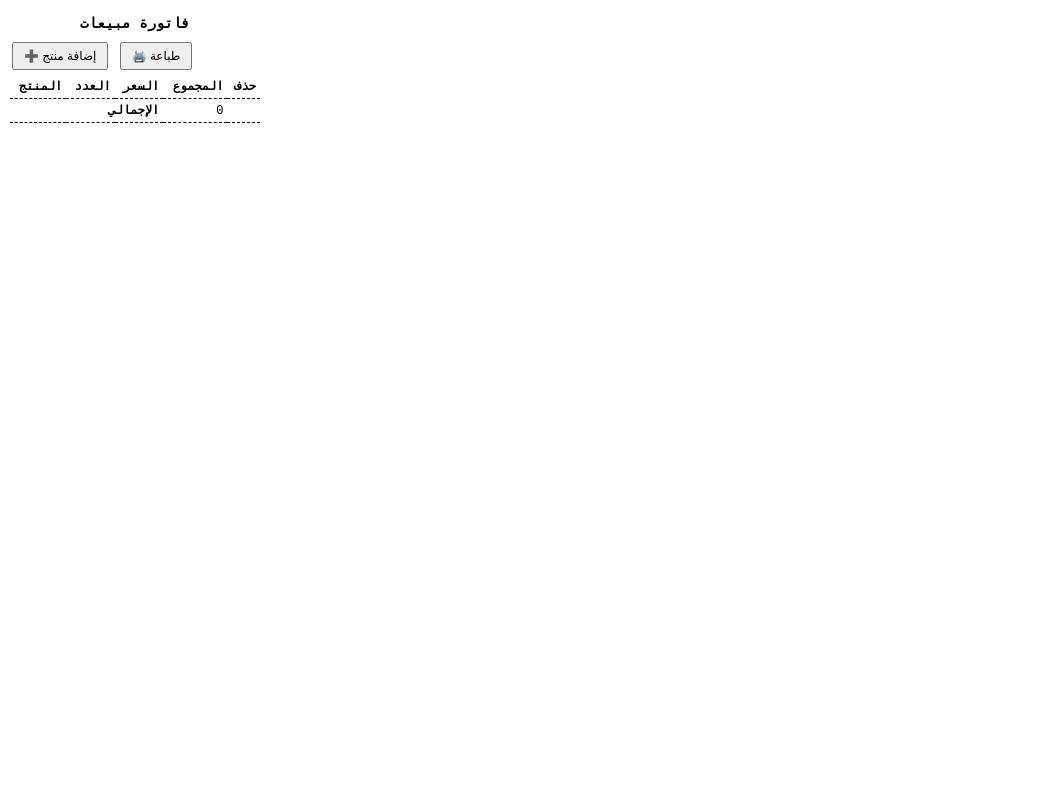
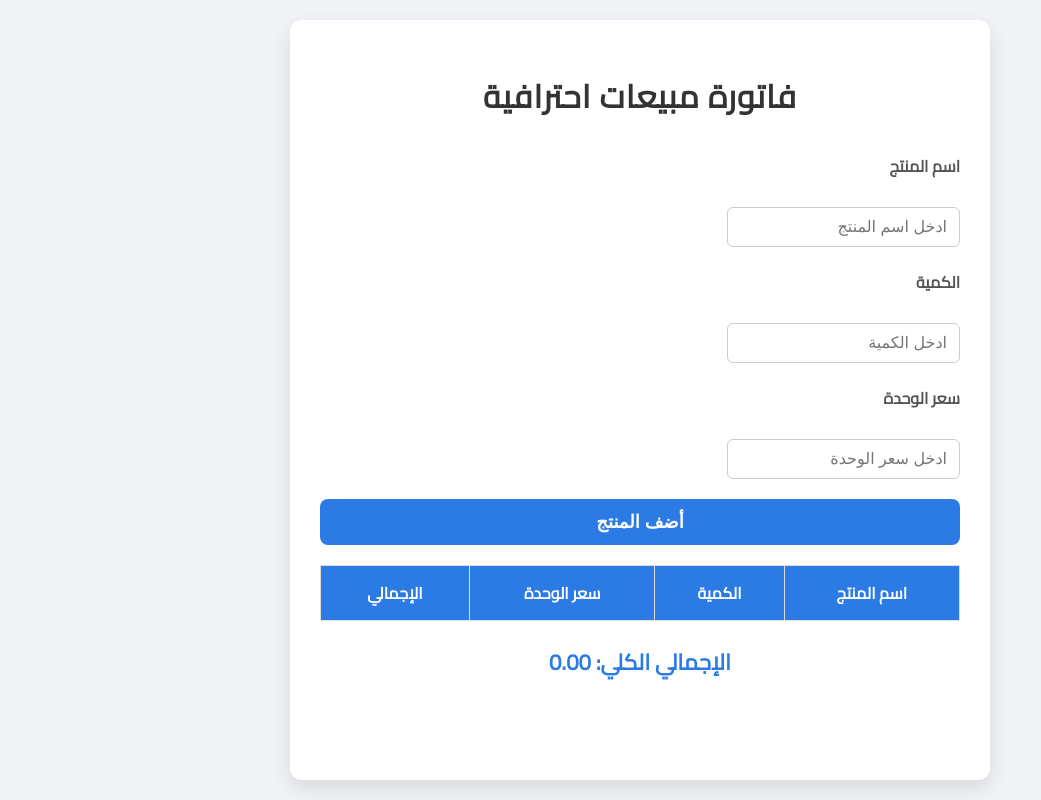
Before and after one commit to hassan12577/Hassan, a plain HTML site: page index.html in a window 1280 px wide. Shown: the whole page, without its empty margins (0-1041 px from the left). Drawn offline with Linux system fonts and the light colour scheme.

Commit message:
Add files via upload

```diff
--- a/index.html
+++ b/index.html
@@ -1,91 +1,44 @@
+
 <!DOCTYPE html>
-<html lang="ar">
+<html lang="ar" dir="rtl">
 <head>
   <meta charset="UTF-8" />
-  <title>فاتورة صغيرة</title>
-  <style>
-    body {
-      font-family: monospace;
-      font-size: 12px;
-      margin: 0;
-      padding: 10px;
-      width: 250px; /* تقريبا عرض ورقة 58mm */
-    }
-
-    h3, button {
-      text-align: center;
-      margin: 5px 0;
-    }
-
-    table {
-      width: 100%;
-      border-collapse: collapse;
-    }
-
-    th, td {
-      padding: 4px;
-      border-bottom: 1px dashed #000;
-      text-align: right;
-    }
-
-    input {
-      font-size: 12px;
-      width: 100%;
-      border: none;
-      background: none;
-    }
-
-    button {
-      font-size: 12px;
-      padding: 5px 10px;
-      margin: 5px 2px;
-    }
-
-    .delete-btn {
-      background: red;
-      color: white;
-      border: none;
-    }
-
-    @media print {
-      button {
-        display: none;
-      }
-
-      body {
-        width: auto;
-        margin: 0;
-        padding: 0;
-      }
-    }
-  </style>
+  <title>فاتورة مبيعات احترافية</title>
+  <link href="https://fonts.googleapis.com/css2?family=Cairo&display=swap" rel="stylesheet" />
+  <link rel="stylesheet" href="style.css" />
 </head>
 <body>
+  <div class="container">
+    <h1>فاتورة مبيعات احترافية</h1>
+    <form id="invoiceForm" onsubmit="return false;">
+      <label for="productName">اسم المنتج</label>
+      <input type="text" id="productName" placeholder="ادخل اسم المنتج" required />
 
-  <h3>فاتورة مبيعات</h3>
+      <label for="quantity">الكمية</label>
+      <input type="number" id="quantity" placeholder="ادخل الكمية" min="1" required />
 
-  <button onclick="addRow()">➕ إضافة منتج</button>
-  <button onclick="window.print()">🖨️ طباعة</button>
+      <label for="price">سعر الوحدة</label>
+      <input type="number" id="price" placeholder="ادخل سعر الوحدة" min="0" step="0.01" required />
 
-  <table>
-    <thead>
-      <tr>
-        <th>المنتج</th>
-        <th>العدد</th>
-        <th>السعر</th>
-        <th>المجموع</th>
-        <th>حذف</th>
-      </tr>
-    </thead>
-    <tbody id="items"></tbody>
-    <tfoot>
-      <tr>
-        <td colspan="3"><strong>الإجمالي</strong></td>
-        <td id="grand-total">0</td>
-        <td></td>
-      </tr>
-    </tfoot>
-  </table>
+      <button type="submit" onclick="addItem()">أضف المنتج</button>
+    </form>
+
+    <table id="invoiceTable" aria-label="جدول الفاتورة">
+      <thead>
+        <tr>
+          <th>اسم المنتج</th>
+          <th>الكمية</th>
+          <th>سعر الوحدة</th>
+          <th>الإجمالي</th>
+        </tr>
+      </thead>
+      <tbody>
+        <!-- المنتجات المضافة -->
+      </tbody>
+    </table>
+
+    <div id="total">الإجمالي الكلي: 0.00</div>
+  </div>
 
   <script src="script.js"></script>
 </body>
--- a/script.js
+++ b/script.js
@@ -1,51 +1,35 @@
+const tbody = document.querySelector('#invoiceTable tbody');
+const totalDiv = document.getElementById('total');
+let totalAmount = 0;
 
-function addRow() {
-  const table = document.getElementById("items");
-  const row = document.createElement("tr");
+function addItem() {
+  const name = document.getElementById('productName').value.trim();
+  const qty = parseInt(document.getElementById('quantity').value);
+  const price = parseFloat(document.getElementById('price').value);
 
+  // تصحيح شرط التحقق من صحة البيانات
+  if (!name || isNaN(qty) || qty <= 0 || isNaN(price) || price < 0) {
+    alert('يرجى إدخال بيانات صحيحة للمنتج والكمية والسعر.');
+    return;
+  }
+
+  const itemTotal = qty * price;
+  totalAmount += itemTotal;
+
+  const row = document.createElement('tr');
   row.innerHTML = `
-    <td><input type="text" class="item-name" /></td>
-    <td><input type="number" class="item-qty" value="1" min="0" /></td>
-    <td><input type="number" class="item-price" value="0" min="0" /></td>
-    <td class="item-total">0</td>
-    <td><button class="delete-btn">✖</button></td>
+    <td>${name}</td>
+    <td>${qty}</td>
+    <td>${price.toFixed(2)}</td>
+    <td>${itemTotal.toFixed(2)}</td>
     `
   ;
+  tbody.appendChild(row);
 
-  table.appendChild(row);
-  attachRowEvents(row);
-}
+  // تصحيح تحديث نص الإجمالي الكلي
+  totalDiv.textContent = `الإجمالي الكلي: ${totalAmount.toFixed(2)}`;
 
-function attachRowEvents(row) {
-  const qty = row.querySelector(".item-qty");
-  const price = row.querySelector(".item-price");
-  const deleteBtn = row.querySelector(".delete-btn");
-
-  qty.addEventListener("input", updateTotals);
-  price.addEventListener("input", updateTotals);
-
-  deleteBtn.addEventListener("click", () => {
-    row.remove();
-    updateTotals();
-  });
-}
-
-function updateTotals() {
-  let grandTotal = 0;
-  const rows = document.querySelectorAll("#items tr");
-
-  rows.forEach((row) => {
-    const qtyInput = row.querySelector(".item-qty");
-    const priceInput = row.querySelector(".item-price");
-    const totalCell = row.querySelector(".item-total");
-
-    const qty = parseFloat(qtyInput.value) || 0;
-    const price = parseFloat(priceInput.value) || 0;
-    const total = qty * price;
-
-    totalCell.textContent = total.toFixed(2);
-    grandTotal += total;
-  });
-
-  document.getElementById("grand-total").textContent = grandTotal.toFixed(2);
-}
+  document.getElementById('productName').value = '';
+  document.getElementById('quantity').value = '';
+  document.getElementById('price').value = '';
+  document.getElementById('productName').focus();}
--- a/style.css
+++ b/style.css
@@ -1,49 +1,102 @@
 
+* {
+  box-sizing: border-box;
+}
 body {
-  font-family: 'Segoe UI', Tahoma, sans-serif;
-  background-color: #f7f7f7;
+  font-family: 'Cairo', sans-serif;
+  background: #f0f2f5;
   margin: 0;
   padding: 20px;
-  direction: rtl;
+  display: flex;
+  justify-content: center;
+  min-height: 100vh;
 }
-
 .container {
-  background: white;
-  padding: 30px;
-  border-radius: 10px;
+  background: #fff;
+  border-radius: 12px;
+  padding: 25px 30px;
+  width: 100%;
   max-width: 700px;
-  margin: auto;
-  box-shadow: 0 0 15px rgba(0,0,0,0.1);
+  box-shadow: 0 8px 20px rgba(0,0,0,0.1);
 }
-
-input {
-  padding: 5px;
-  margin: 5px 0;
-  width: 100%;
+h1 {
+  text-align: center;
+  margin-bottom: 25px;
+  color: #333;
+  font-weight: 700;
+  letter-spacing: 1px;
 }
-
+form {
+  display: grid;
+  grid-template-columns: 1fr 1fr 1fr;
+  gap: 20px;
+  margin-bottom: 15px;
+}
+label {
+  grid-column: span 3;
+  font-weight: 600;
+  color: #555;
+  margin-bottom: 6px;
+  display: block;
+}
+input[type="text"], input[type="number"] {
+  padding: 10px 12px;
+  border-radius: 6px;
+  border: 1.8px solid #ccc;
+  font-size: 16px;
+  transition: border-color 0.3s ease;
+}
+input[type="text"]:focus, input[type="number"]:focus {
+  border-color: #2c7be5;
+  outline: none;
+}
+button {
+  grid-column: span 3;
+  padding: 12px;
+  background-color: #2c7be5;
+  border: none;
+  border-radius: 8px;
+  color: white;
+  font-size: 18px;
+  font-weight: 600;
+  cursor: pointer;
+  transition: background-color 0.3s ease;
+}
+button:hover {
+  background-color: #255ec4;
+}
 table {
   width: 100%;
   border-collapse: collapse;
-  margin-top: 15px;
+  margin-top: 20px;
+  font-size: 16px;
 }
-
+thead {
+  background-color: #2c7be5;
+  color: white;
+  font-weight: 600;
+}
 th, td {
+  padding: 12px 15px;
   border: 1px solid #ddd;
-  padding: 8px;
   text-align: center;
 }
-
-button {
-  margin-top: 10px;
-  padding: 10px;
-  background: teal;
-  color: white;
-  border: none;
-  border-radius: 5px;
-  cursor: pointer;
+tbody tr:nth-child(even) {
+  background-color: #f9f9f9;
 }
-
-button:hover {
-  background: darkslategray;
+#total {
+  margin-top: 20px;
+  font-size: 22px;
+  font-weight: 700;
+  color: #2c7be5;
+  text-align: center;
+  user-select: none;
 }
+@media (max-width: 480px) {
+  form {
+    grid-template-columns: 1fr;
+  }
+  button {
+    grid-column: span 1;
+  }
+}
```
